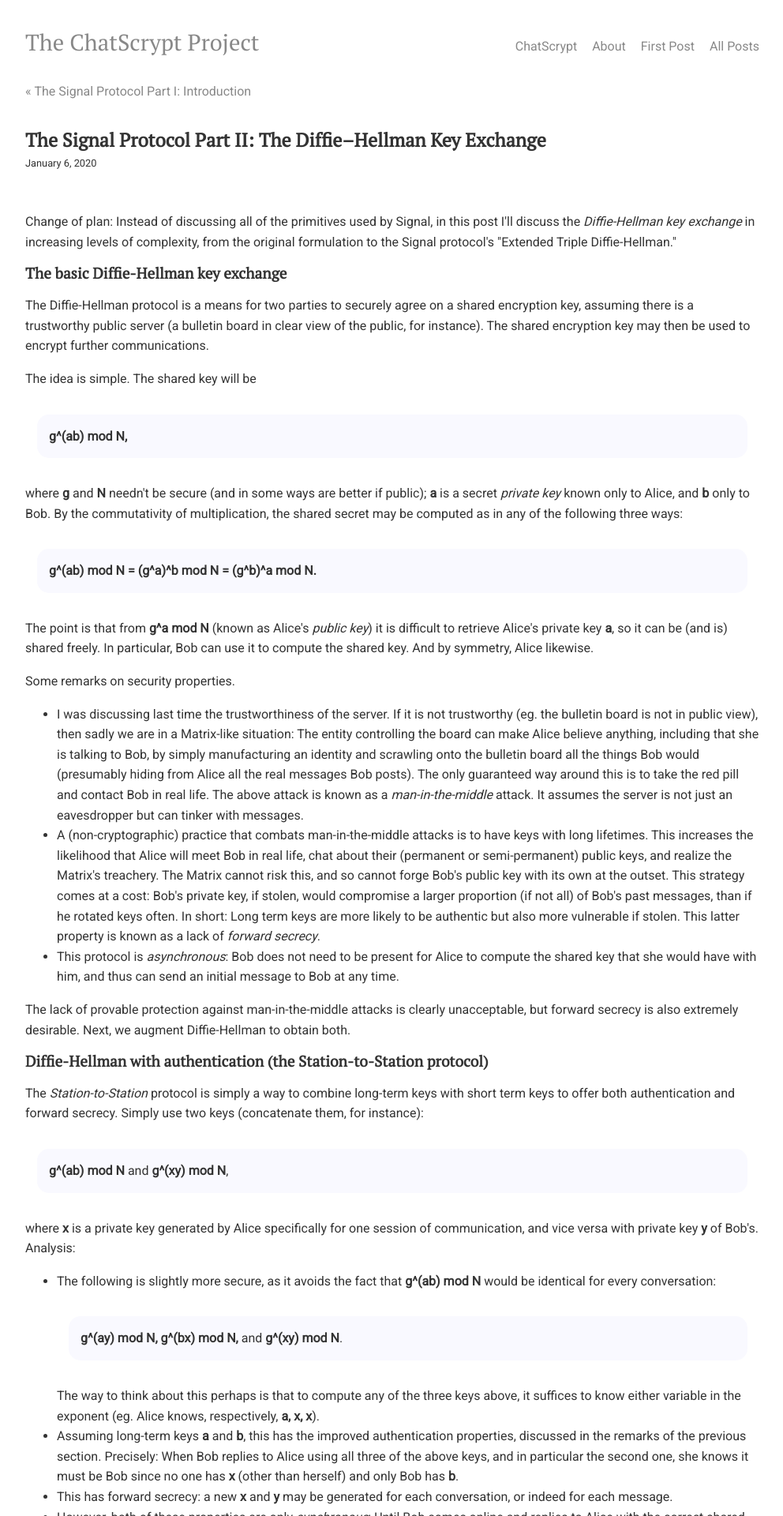
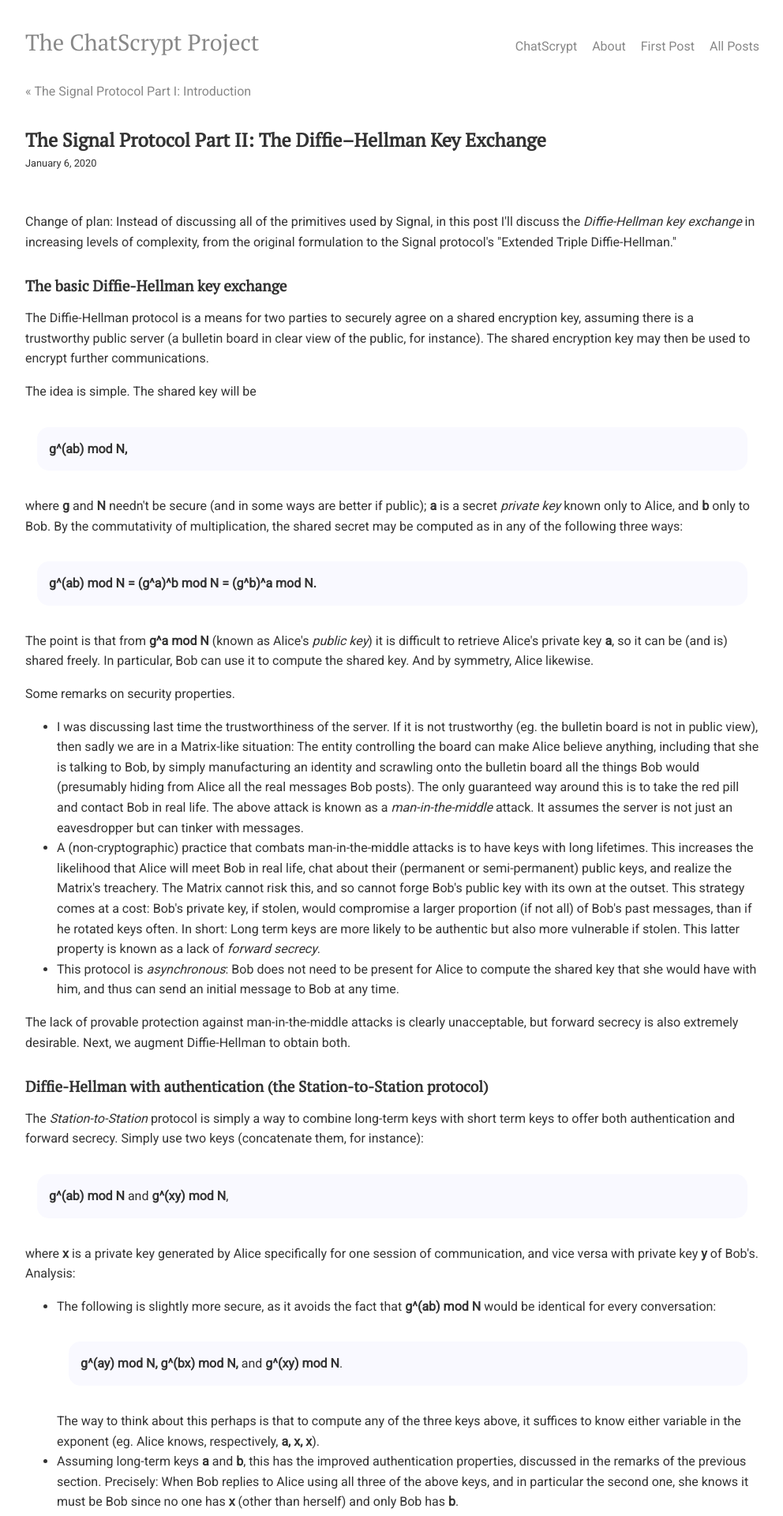
Before and after one commit to chatscrypt/chatscrypt.github.io, a Jekyll site: the page built from _posts/2020-01-06-the-signal-protocol-part-ii-the-diffie-hellman-key-exchange.html, in a window 1280 px wide. Shown: the top 1920 px of the page at 79% size, without its empty margins (143-1135 px from the left). Built offline with Jekyll 4.4.1, drawn with Linux system fonts in a browser that asks for light colours; comment, search, counter and statistics services are not loaded.

Commit message:
Update 2020-01-06-the-signal-protocol-part-ii-the-diffie-hellman-key-exchange.html

```diff
--- a/_posts/2020-01-06-the-signal-protocol-part-ii-the-diffie-hellman-key-exchange.html
+++ b/_posts/2020-01-06-the-signal-protocol-part-ii-the-diffie-hellman-key-exchange.html
@@ -6,7 +6,7 @@
 ---
 
 Change of plan: Instead of discussing all of the primitives used by Signal, in this post I'll discuss the <i>Diffie-Hellman key exchange</i> in increasing levels of complexity, from the original formulation to the Signal protocol's "Extended Triple Diffie-Hellman."
-
+<p>
 <h2>The basic Diffie-Hellman key exchange</h2>
 
 The Diffie-Hellman protocol is a means for two parties to securely agree on a shared encryption key, assuming there is a trustworthy public server (a bulletin board in clear view of the public, for instance). The shared encryption key may then be used to encrypt further communications.
@@ -32,7 +32,7 @@
 <li> This protocol is <i>asynchronous</i>: Bob does not need to be present for Alice to compute the shared key that she would have with him, and thus can send an initial message to Bob at any time.
 </ul>
 
-The lack of provable protection against man-in-the-middle attacks is clearly unacceptable, but forward secrecy is also extremely desirable. Next, we augment Diffie-Hellman to obtain both.
+<p>The lack of provable protection against man-in-the-middle attacks is clearly unacceptable, but forward secrecy is also extremely desirable. Next, we augment Diffie-Hellman to obtain both.
 
 
 <h2>Diffie-Hellman with authentication (the Station-to-Station protocol)</h2>
@@ -59,7 +59,7 @@
  <li> However, both of these properties are only <i>synchronous</i>: Until Bob comes online and replies to Alice with the correct shared key encryption, Alice does not know that Bob was the one who made <b>y</b> (or rather, its public version <b>g^y mod N</b>); and of course Alice needs Bob to be online to generate new <b>y</b>'s to proceed with forward secrecy.
 </ul>
 
-In the last section, we discuss further augmentation to address the synchronization issues.
+<p>In the last section, we discuss further augmentation to address the synchronization issues.
 
 
 
```
